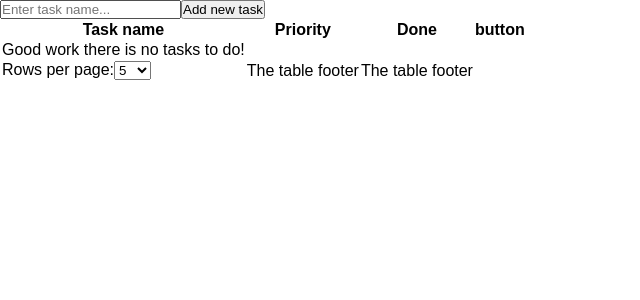
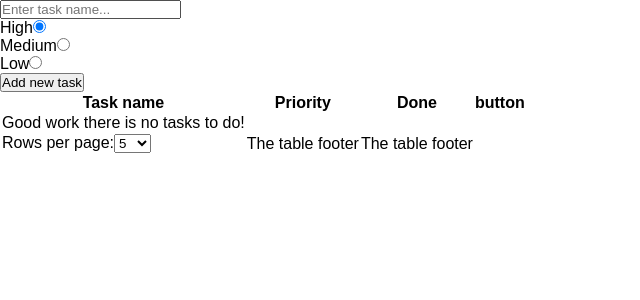
Before and after one commit to simon125/custom-task-manager, a React (Create React App) app: page / in a window 1280 px wide. Shown: the top 300 px of the page, without its empty margins (0-640 px from the left). Built offline with nearby package versions, Linux system fonts and the light colour scheme.

Commit message:
added choice of task priority in creating new task

```diff
--- a/src/App.js
+++ b/src/App.js
@@ -27,7 +27,7 @@ class App extends Component {
     event.preventDefault()
 
     const taskName = event.target.taskName.value,
-      taskPriority = event.target.taskPriority,
+      taskPriority = event.target.taskPriority.value,
       task = createTask(taskName, taskPriority, uuid())
     if (taskValidation(task)) {
       this.setState({
--- a/src/components/NewTask/index.js
+++ b/src/components/NewTask/index.js
@@ -6,6 +6,20 @@ const NewTask = ({ handleOnSubmit }) => {
             <form onSubmit={handleOnSubmit}>
 
                 <input name="taskName" type="text" placeholder="Enter task name..." />
+                <ul>
+                    <li>
+                        <label htmlFor="highPriority">High</label>
+                        <input defaultChecked value="High" type="radio" name="taskPriority" id="highPriority" />
+                    </li>
+                    <li>
+                        <label htmlFor="mediumPriority">Medium</label>
+                        <input value="Medium" type="radio" name="taskPriority" id="mediumPriority" />
+                    </li>
+                    <li>
+                        <label htmlFor="lowPriority">Low</label>
+                        <input value="Low" type="radio" name="taskPriority" id="lowPriority" />
+                    </li>
+                </ul>
 
                 <input type="submit" value="Add new task" />
 
--- a/src/components/Task/index.js
+++ b/src/components/Task/index.js
@@ -10,7 +10,7 @@ const Task = ({ task, handleOnDeleteClick, handleOnChange }) => {
     return (
         <tr>
             <td>{task.taskName}</td>
-            {/* <td>{task.taskPriority}</td> */}
+            <td>{task.taskPriority}</td>
             <td>{statusCheckBox}</td>
             <td><button onClick={handleOnDeleteClick}>delete</button></td>
         </tr>
```
